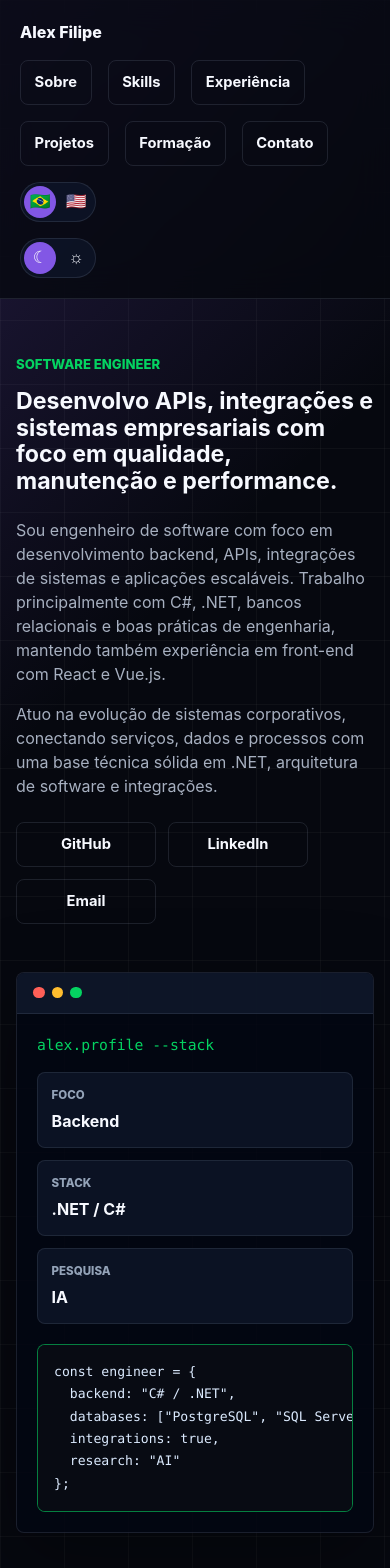
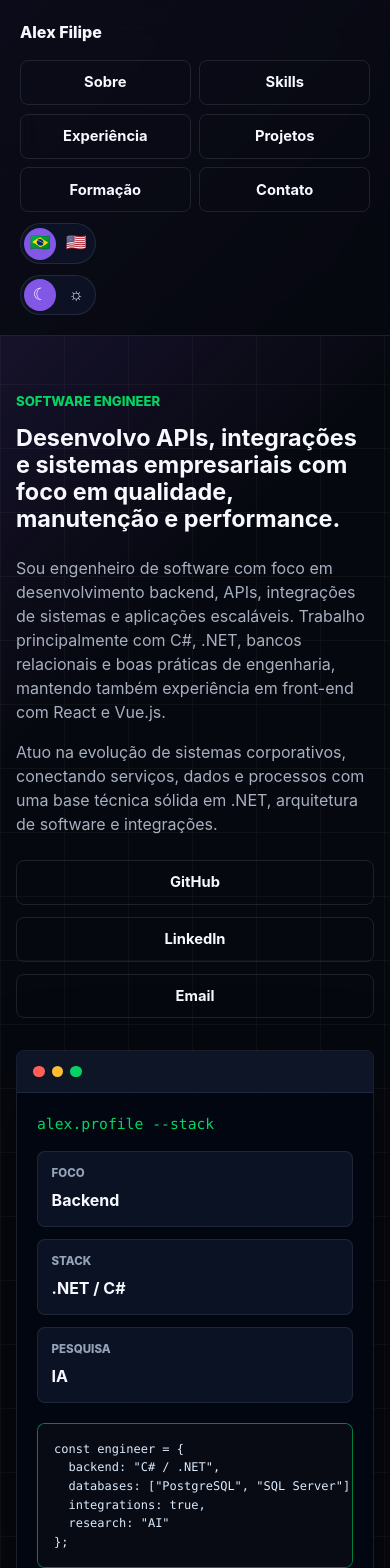
Before and after one commit to Alex-Filipe/alexfilipe-dev, a React (Vite) app: page / in a window 390 px wide. Shown: the top 1568 px of the page. Built offline with nearby package versions, Linux system fonts and the light colour scheme.

Commit message:
Fix mobile responsiveness and timeline card alignment

```diff
--- a/src/styles/globals.css
+++ b/src/styles/globals.css
@@ -70,6 +70,7 @@ html {
 body {
   margin: 0;
   min-width: 320px;
+  overflow-x: hidden;
 }
 
 .app-shell {
@@ -128,6 +129,7 @@ a {
   display: flex;
   gap: 1rem;
   justify-content: flex-end;
+  flex-wrap: wrap;
 }
 
 .site-nav {
@@ -186,6 +188,7 @@ a {
   font-size: 0.92rem;
   font-weight: 700;
   padding: 0.65rem 0.85rem;
+  white-space: nowrap;
 }
 
 .hero-actions a,
@@ -255,7 +258,7 @@ p {
 }
 
 h1 {
-  font-size: clamp(3.6rem, 12vw, 7.8rem);
+  font-size: clamp(2.35rem, 12vw, 7.8rem);
   letter-spacing: 0;
   line-height: 0.92;
   margin-bottom: 1.3rem;
@@ -368,7 +371,7 @@ h3 {
 .timeline-item > p {
   align-self: stretch;
   display: flex;
-  align-items: center;
+  align-items: flex-start;
   grid-area: description;
   line-height: 1.75;
   margin-bottom: 0;
@@ -382,6 +385,7 @@ h3 {
   border-radius: 8px;
   grid-area: highlights;
   line-height: 1.55;
+  margin: 0;
   padding: 1rem 1.15rem 1rem 2rem;
 }
 
@@ -503,6 +507,30 @@ h3 {
   color: var(--text-secondary);
 }
 
+@media (max-width: 1024px) {
+  .site-header {
+    align-items: flex-start;
+    flex-direction: column;
+    gap: 1rem;
+  }
+
+  .header-actions {
+    justify-content: flex-start;
+    width: 100%;
+  }
+
+  .site-nav {
+    gap: 0.6rem;
+    justify-content: flex-start;
+  }
+
+  .hero-section {
+    gap: 2rem;
+    grid-template-columns: 1fr;
+    min-height: auto;
+  }
+}
+
 @media (max-width: 760px) {
   .site-header,
   .site-footer {
@@ -512,12 +540,23 @@ h3 {
   }
 
   .site-nav {
+    display: grid;
+    gap: 0.55rem;
+    grid-template-columns: repeat(2, minmax(0, 1fr));
     justify-content: flex-start;
+    width: 100%;
   }
 
   .header-actions {
     align-items: flex-start;
     flex-direction: column;
+    gap: 0.7rem;
+    width: 100%;
+  }
+
+  .site-nav a {
+    text-align: center;
+    width: 100%;
   }
 
   .hero-section,
@@ -528,6 +567,21 @@ h3 {
 
   .hero-section {
     grid-template-columns: 1fr;
+  }
+
+  .hero-headline {
+    font-size: clamp(1.25rem, 6vw, 1.6rem);
+  }
+
+  .hero-actions a,
+  .contact-links a {
+    min-width: 0;
+    width: 100%;
+  }
+
+  .terminal-body pre {
+    font-size: 0.75rem;
+    line-height: 1.55;
   }
 
   .timeline-item {
```
